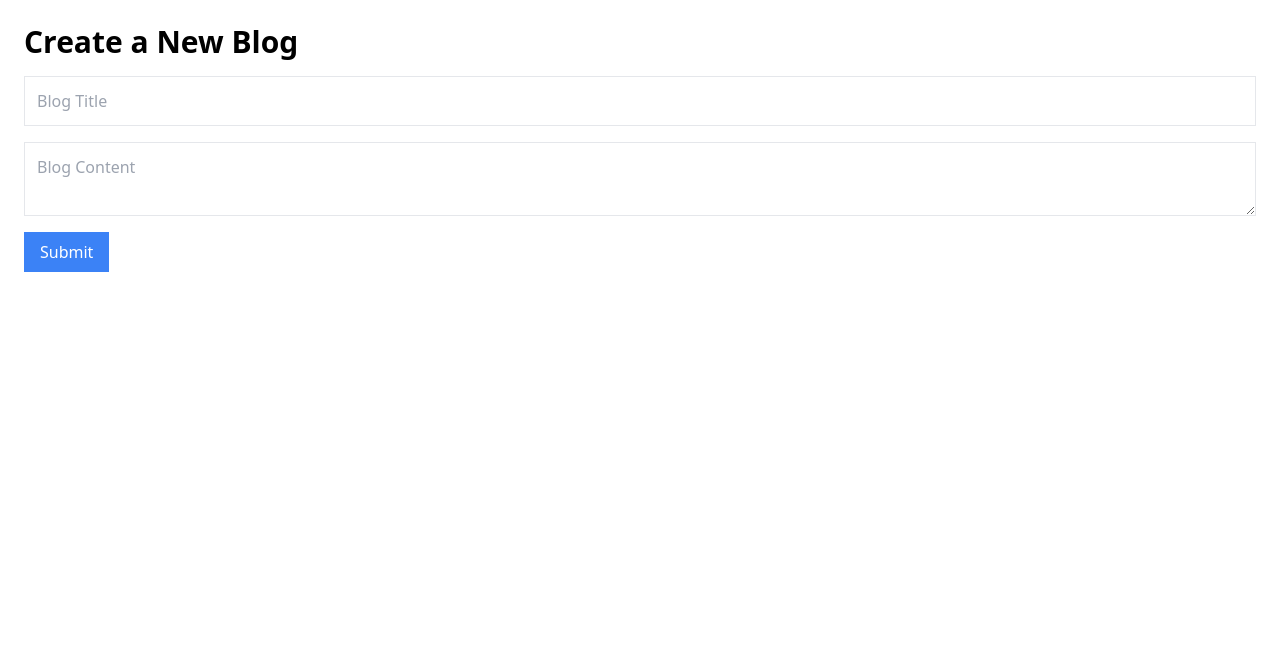
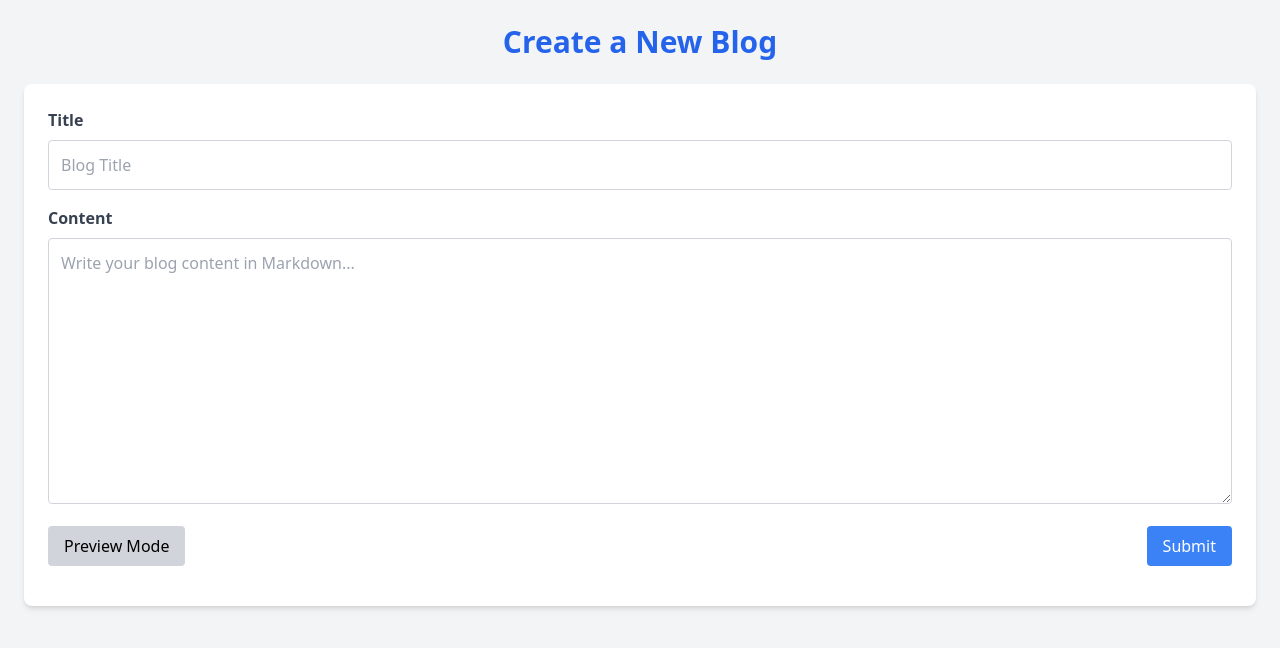
Before and after one commit to DraftTin/personal-blog, a React (Vite) app in the folder personal-blog-frontend/: page /editor in a window 1280 px wide. Shown: the top 648 px of the page. Built offline with nearby package versions, Linux system fonts and the light colour scheme.

Commit message:
Add markdown support for editor and blog pages

```diff
--- a/personal-blog-frontend/package.json
+++ b/personal-blog-frontend/package.json
@@ -10,8 +10,11 @@
     "preview": "vite preview"
   },
   "dependencies": {
+    "github-markdown-css": "^5.8.1",
     "react": "^18.3.1",
-    "react-dom": "^18.3.1"
+    "react-dom": "^18.3.1",
+    "react-markdown": "^9.0.1",
+    "remove-markdown": "^0.6.0"
   },
   "devDependencies": {
     "@eslint/js": "^9.17.0",
--- a/personal-blog-frontend/src/pages/BlogDetails.jsx
+++ b/personal-blog-frontend/src/pages/BlogDetails.jsx
@@ -1,10 +1,14 @@
+// BlogDetails.jsx
 import React, { useEffect, useState } from "react";
 import { useParams } from "react-router-dom";
 import axios from "axios";
+import ReactMarkdown from "react-markdown";
 
 const BlogDetails = () => {
   const { id } = useParams();
   const [blog, setBlog] = useState(null);
+  const [loading, setLoading] = useState(true);
+  const [error, setError] = useState("");
 
   useEffect(() => {
     const fetchBlog = async () => {
@@ -13,22 +17,35 @@ const BlogDetails = () => {
           `http://localhost:5002/api/blogs/${id}`
         );
         setBlog(response.data);
-      } catch (error) {
-        console.error("Error fetching blog details:", error);
+      } catch (err) {
+        setError("Error fetching blog details");
+        console.error(err);
+      } finally {
+        setLoading(false);
       }
     };
 
     fetchBlog();
   }, [id]);
 
+  if (loading) {
+    return <div className="p-6 text-center">Loading...</div>;
+  }
+
+  if (error) {
+    return <div className="p-6 text-center text-red-500">{error}</div>;
+  }
+
   if (!blog) {
-    return <p>Loading...</p>;
+    return <div className="p-6 text-center text-gray-500">Blog not found</div>;
   }
 
   return (
     <div className="p-6 bg-gray-100 min-h-screen">
       <h1 className="text-4xl font-bold mb-4 text-blue-600">{blog.title}</h1>
-      <p className="text-gray-700 mb-6">{blog.content}</p>
+      <ReactMarkdown className="markdown-body text-gray-700">
+        {blog.content}
+      </ReactMarkdown>
       <p className="text-sm text-gray-500">
         Author: {blog.author || "Anonymous"}
       </p>
--- a/personal-blog-frontend/src/pages/BlogEditor.jsx
+++ b/personal-blog-frontend/src/pages/BlogEditor.jsx
@@ -1,13 +1,29 @@
+// BlogEditor.jsx with Markdown Support
 import React, { useState } from "react";
 import axios from "axios";
+import { useNavigate } from "react-router-dom";
+import ReactMarkdown from "react-markdown";
+import "github-markdown-css";
 
 const BlogEditor = () => {
   const [title, setTitle] = useState("");
   const [content, setContent] = useState("");
-  const [message, setMessage] = useState("");
+  const [preview, setPreview] = useState(false);
+  const [error, setError] = useState("");
+  const navigate = useNavigate();
 
   const handleSubmit = async (e) => {
     e.preventDefault();
+
+    // Validate inputs
+    if (!title.trim()) {
+      setError("Title cannot be empty.");
+      return;
+    }
+    if (content.trim().length() < 10) {
+      setError("Content should be at least 10 characters long");
+      return;
+    }
 
     try {
       const response = await axios.post(
@@ -17,38 +33,71 @@ const BlogEditor = () => {
           content,
         }
       );
-      setMessage("Blog created successfully");
-      setTitle("");
-      setContent("");
-      console.log(response.data);
-    } catch (err) {
-      setMessage("Failed to create blog");
-      console.error(err);
+      navigate(`/blogs/${response.data._id}`); // Redirect to the blog detail page after submission
+    } catch (error) {
+      console.error("Error creating blog:", error);
+      setError("Failed to create the blog. Please try again.");
     }
   };
 
   return (
-    <div className="p-6">
-      <h1 className="text-3xl font-bold mb-4">Create a New Blog</h1>
-      {message && <p className="text-green-500 mb-4">{message}</p>}
-      <form onSubmit={handleSubmit}>
+    <div className="p-6 bg-gray-100 min-h-screen">
+      <h1 className="text-3xl font-bold mb-6 text-center text-blue-600">
+        Create a New Blog
+      </h1>
+
+      {error && <p className="text-red-500 text-center mb-4">{error}</p>}
+
+      <form
+        onSubmit={handleSubmit}
+        className="bg-white p-6 rounded-lg shadow-md"
+      >
+        <div className="mb-4">
+          <label className="block text-gray-700 font-bold mb-2">Title</label>
           <input
-          className="block w-full p-3 border mb-4"
             type="text"
-          placeholder="Blog Title"
             value={title}
             onChange={(e) => setTitle(e.target.value)}
+            placeholder="Blog Title"
+            className="w-full border border-gray-300 p-3 rounded focus:outline-none focus:ring focus:ring-blue-500"
           />
+        </div>
+
+        <div className="mb-4">
+          <label className="block text-gray-700 font-bold mb-2">Content</label>
           <textarea
-          className="block w-full p-3 border mb-4"
-          placeholder="Blog Content"
             value={content}
             onChange={(e) => setContent(e.target.value)}
+            placeholder="Write your blog content in Markdown..."
+            rows="10"
+            className="w-full border border-gray-300 p-3 rounded focus:outline-none focus:ring focus:ring-blue-500"
           />
-        <button className="bg-blue-500 text-white px-4 py-2" type="submit">
+        </div>
+
+        <div className="mb-4 flex justify-between">
+          <button
+            type="button"
+            onClick={() => setPreview(!preview)}
+            className="bg-gray-300 px-4 py-2 rounded hover:bg-gray-400"
+          >
+            {preview ? "Edit Mode" : "Preview Mode"}
+          </button>
+
+          <button
+            type="submit"
+            className="bg-blue-500 text-white px-4 py-2 rounded hover:bg-blue-600"
+          >
             Submit
           </button>
+        </div>
       </form>
+
+      {preview && (
+        <div className="markdown-body mt-6 bg-white p-6 rounded-lg shadow-md">
+          <h2 className="text-2xl font-bold mb-4 text-blue-600">Preview</h2>
+          <ReactMarkdown>{content}</ReactMarkdown>
+        </div>
+      )}
     </div>
   );
 };
--- a/personal-blog-frontend/src/pages/Home.jsx
+++ b/personal-blog-frontend/src/pages/Home.jsx
@@ -1,13 +1,15 @@
 import React, { useEffect, useState } from "react";
 import axios from "axios";
 import { Link } from "react-router-dom";
+import ReactMarkdown from "react-markdown";
+import removeMarkdown from "remove-markdown";
 
 const Home = () => {
   const [blogs, setBlogs] = useState([]);
   const [page, setPage] = useState(1);
   const [totalPages, setTotalPages] = useState(1);
   const [searchTerm, setSearchTerm] = useState("");
-  const limit = 2;
+  const limit = 4;
 
   useEffect(() => {
     const fetchBlogs = async () => {
@@ -40,12 +42,19 @@ const Home = () => {
     }
   };
 
+  // truncate markdown text
+  function truncateMarkdown(markdown, length) {
+    const plainText = removeMarkdown(markdown);
+    return plainText.length > length
+      ? plainText.slice(0, length) + "..."
+      : plainText;
+  }
+
   return (
     <div className="p-6 bg-gray-100 min-h-screen">
       <h1 className="text-4xl font-bold mb-6 text-center text-blue-600">
         Blogs
       </h1>
-
       <div className="mb-6 flex justify-center">
         <input
           type="text"
@@ -70,7 +79,10 @@ const Home = () => {
             <h2 className="text-xl font-bold text-blue-700 mb-2">
               <Link to={`/blogs/${blog._id}`}>{blog.title}</Link>
             </h2>
-            <p className="text-gray-700 mb-4">{blog.content.slice(0, 100)}</p>
+            <p className="text-gray-700 mb-4">
+              {truncateMarkdown(blog.content, 20)}{" "}
+              {/* Truncate to 100 characters */}
+            </p>
             <p className="text-sm text-gray-500">Author: {blog.author}</p>
           </li>
         ))}
```
Lines whose indentation alone changed are shown as unchanged.
